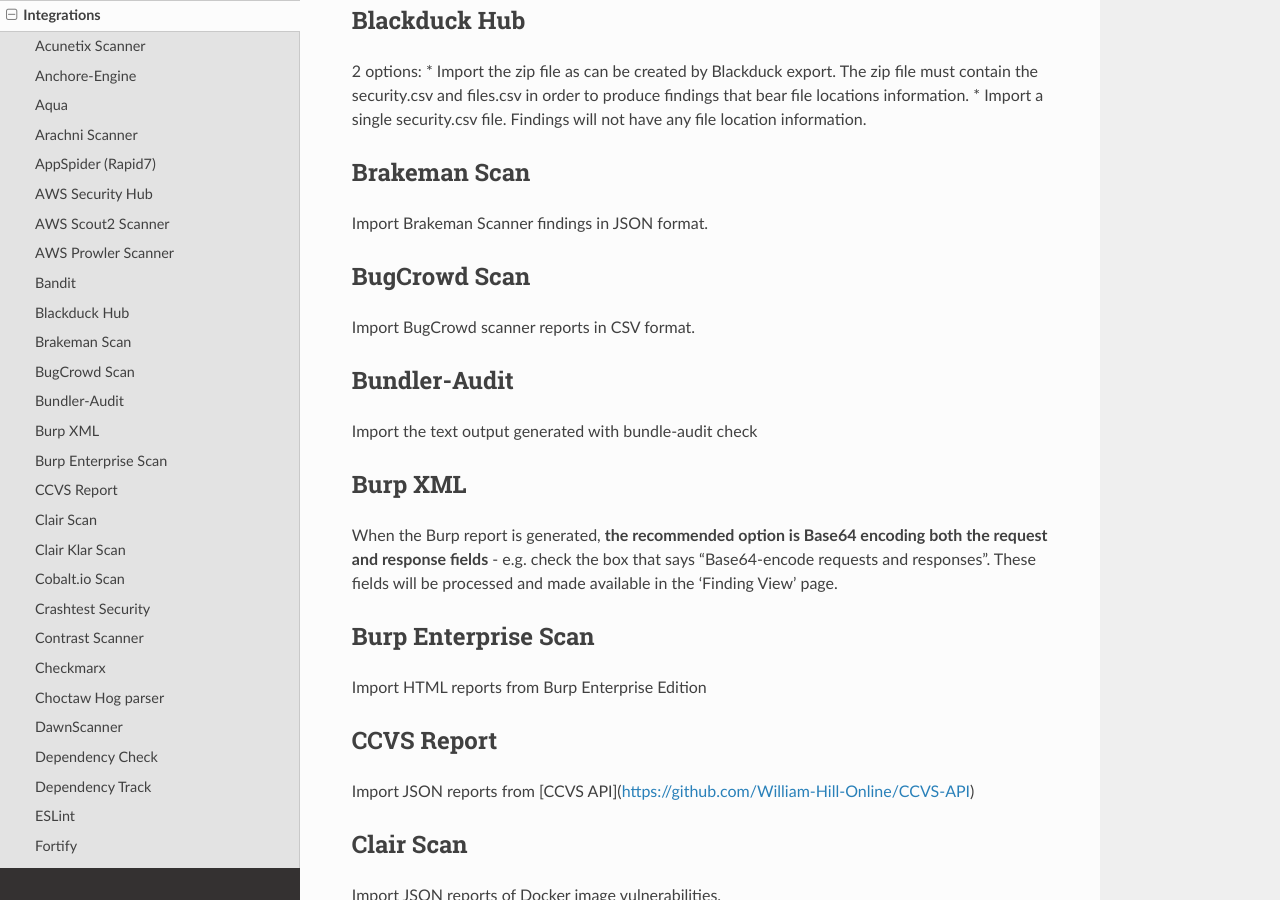
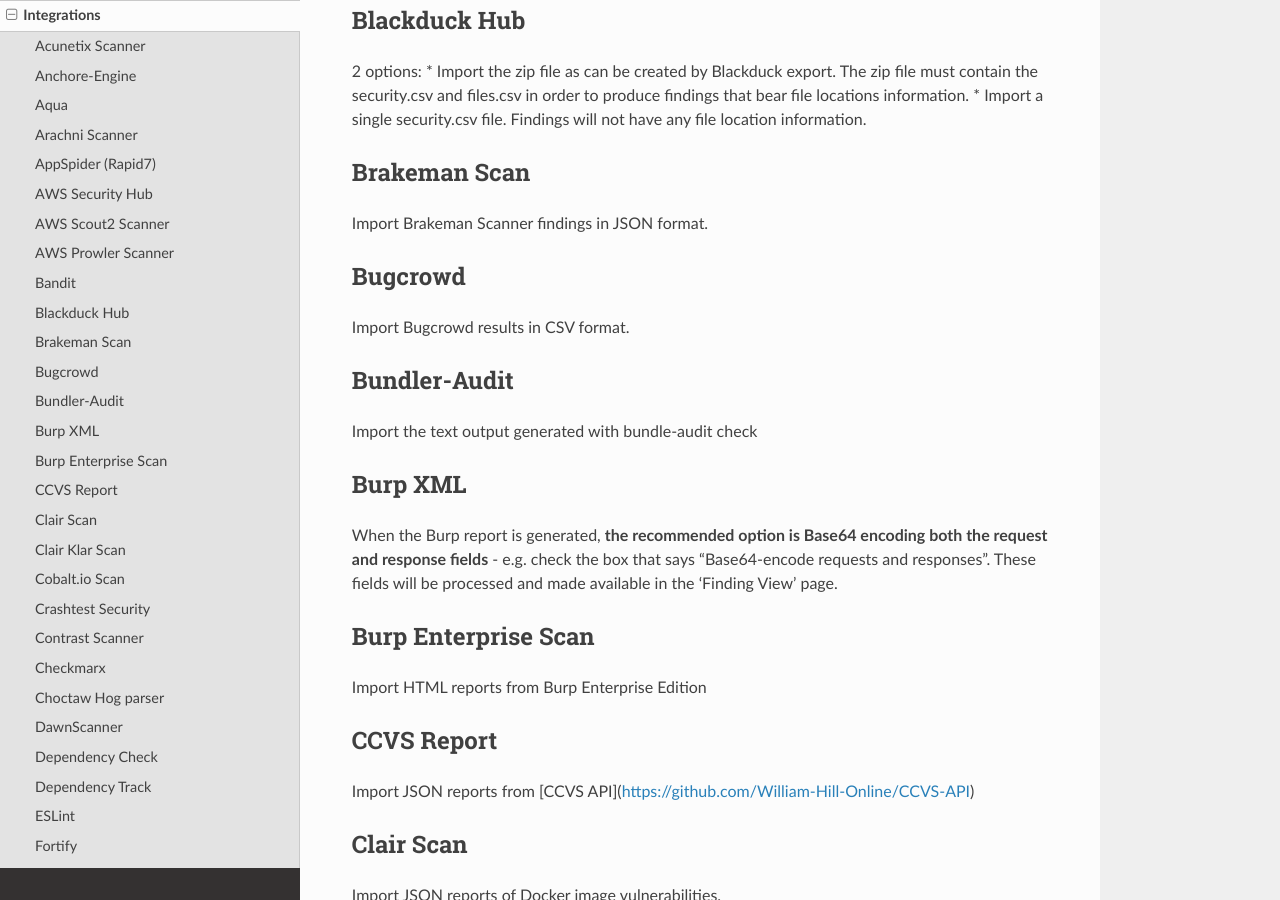
Before and after one commit to DefectDojo/Documentation, a Sphinx documentation site: the page built from docs/integrations.rst, in a window 1280 px wide and 900 px high, scrolled down 1190 px. Built offline with Sphinx 7.4.7 and the Read the Docs theme 2.0.0, drawn with Linux system fonts in a browser that asks for light colours.

Commit message:
Update integrations.rst
Edited Bugcrowd, case sensitivity and removed the word scan as Bugcrowd does not have a scanner.

```diff
--- a/docs/integrations.rst
+++ b/docs/integrations.rst
@@ -49,9 +49,9 @@
 -------------
 Import Brakeman Scanner findings in JSON format.
 
-BugCrowd Scan
+Bugcrowd
 -------------
-Import BugCrowd scanner reports in CSV format.
+Import Bugcrowd results in CSV format.
 
 Bundler-Audit
 -------------
```
